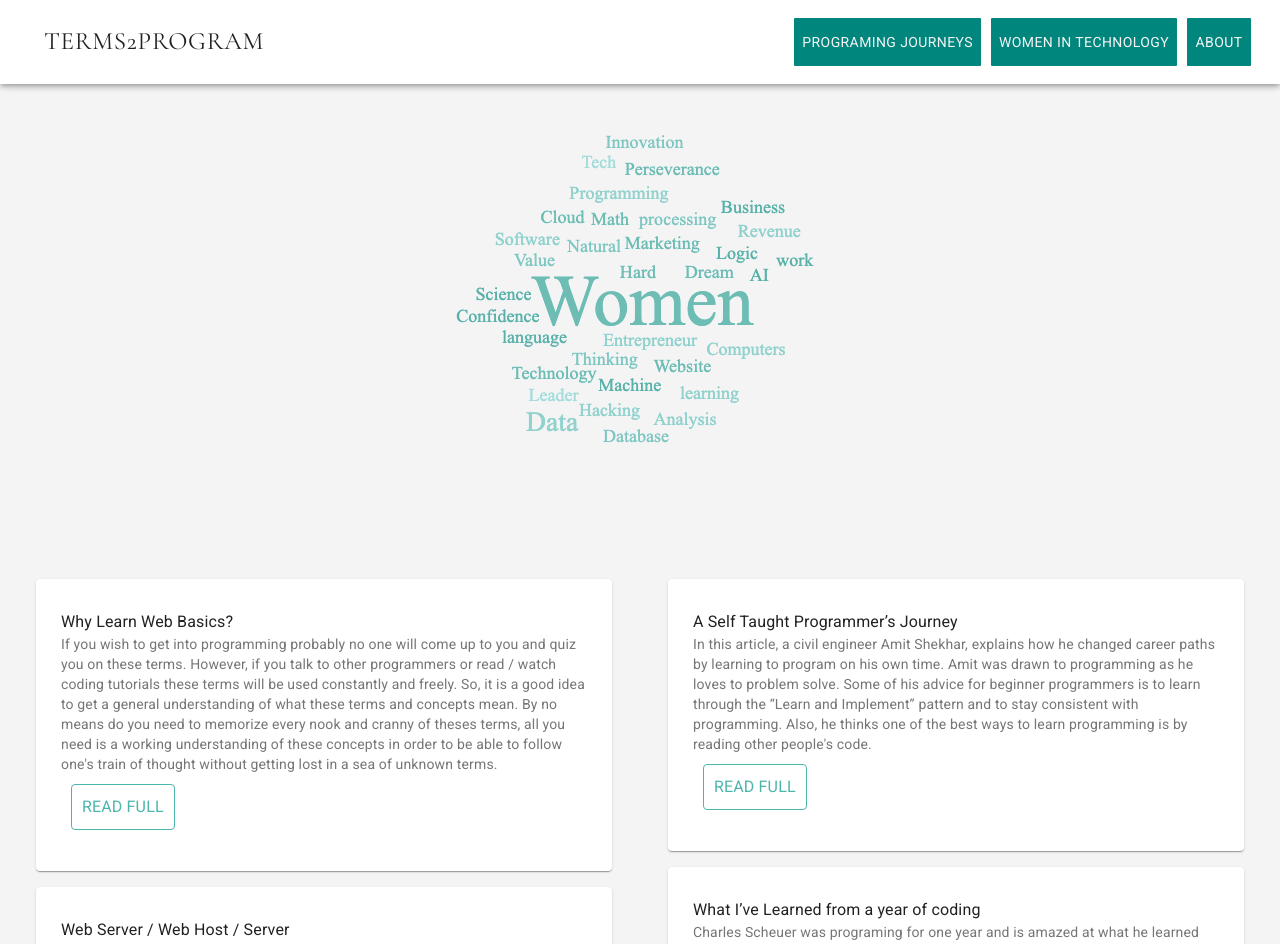
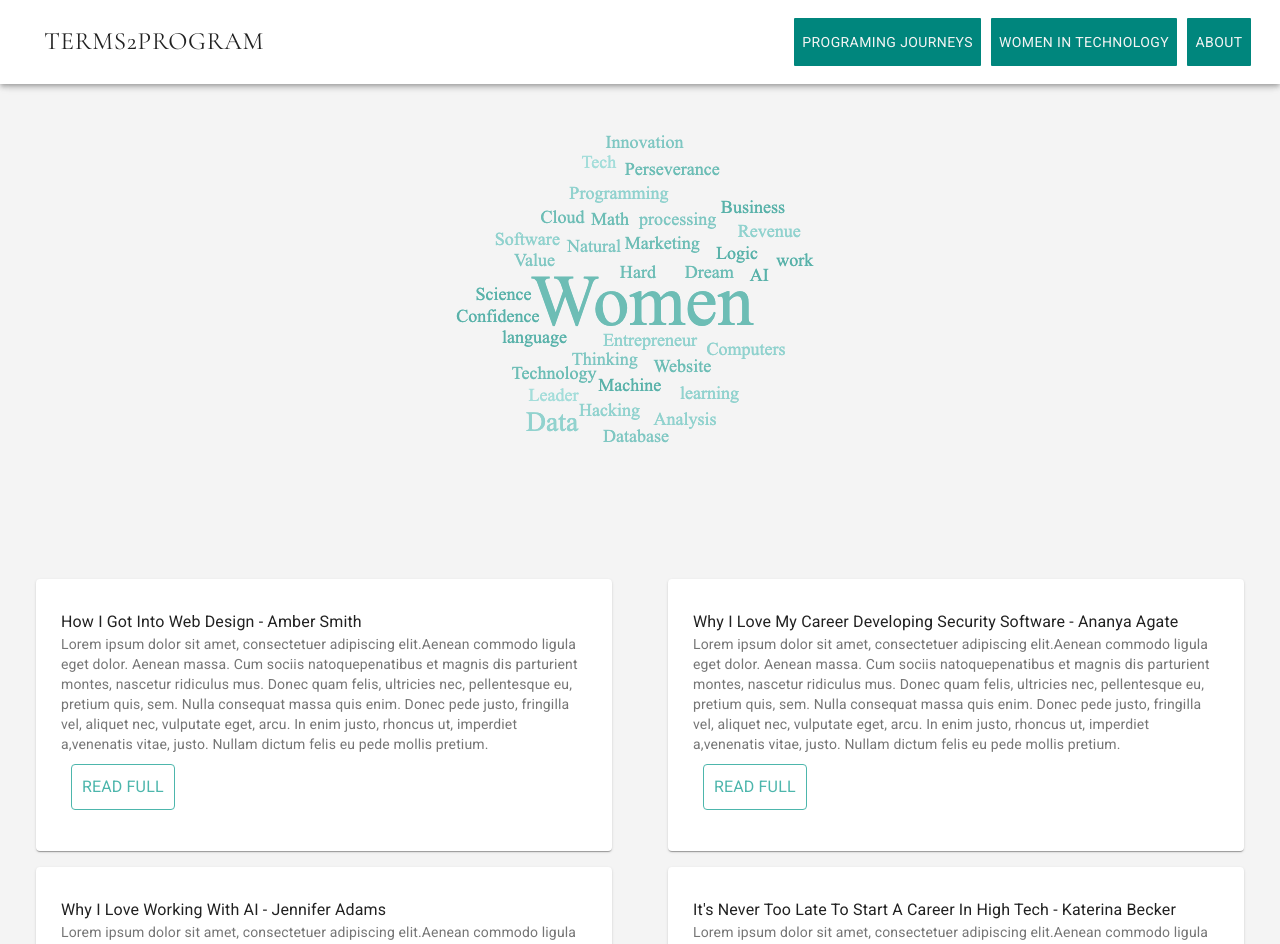
Before and after one commit to kristina-arezina/terms-2-program, a React (Create React App) app: page /women-in-tech in a window 1280 px wide. Shown: the top 944 px of the page. Built offline with nearby package versions, Linux system fonts and the light colour scheme.

Commit message:
changed the text on Women IN Tech

```diff
--- a/src/storeWomenInTech.js
+++ b/src/storeWomenInTech.js
@@ -1,24 +1,27 @@
 export const womenJourney = [
     {
         id: 1,
-        title: 'Why Learn Web Basics?',
-        description: "If you wish to get into programming probably no one will come up to you and quiz you on these " +
-            "terms. However, if you talk to other programmers or read / watch coding tutorials these terms will be " +
-            "used constantly and freely. So, it is a good idea to get a general understanding of what these terms and " +
-            "concepts mean. By no means do you need to memorize every nook and cranny of theses terms, all you need" +
-            " is a working understanding of these concepts in order to be able to follow one's train of thought " +
-            "without getting lost in a sea of unknown terms." ,
-            link: 'https://medium.com/mindorks/a-self-taught-programmers-journey-6899cff1aef0',
+        title: 'How I Got Into Web Design - Amber Smith',
+        description: "Lorem ipsum dolor sit amet, consectetuer adipiscing elit." +
+        "Aenean commodo ligula eget dolor. Aenean massa. Cum sociis natoque" +
+        "penatibus et magnis dis parturient montes, nascetur ridiculus mus." +
+      "  Donec quam felis, ultricies nec, pellentesque eu, pretium quis, sem. " +
+        "Nulla consequat massa quis enim. Donec pede justo, fringilla vel, aliquet " +
+        "nec, vulputate eget, arcu. In enim justo, rhoncus ut, imperdiet a," +
+        "venenatis vitae, justo. Nullam dictum felis eu pede mollis pretium.",
+            link: './src/WomenInTechOutreach.html',
 
     },
     {
         id: 2,
-        title: 'Web Server / Web Host / Server',
-        description: "Web server, web host and server are terms used interchangeably to describe the same concept. " +
-            "Every website that is viewed through one's computer is located on a separate computer called a web server. " +
-            "This computer (the server) is always running and connected to the internet. When someone wants to access a " +
-            "webpage through their digital device a copy of the webpage is downloaded from the server onto the user's " +
-            "machine to be displayed to the person.",
+        title: 'Why I Love Working With AI - Jennifer Adams',
+        description: "Lorem ipsum dolor sit amet, consectetuer adipiscing elit." +
+        "Aenean commodo ligula eget dolor. Aenean massa. Cum sociis natoque" +
+        "penatibus et magnis dis parturient montes, nascetur ridiculus mus." +
+      "  Donec quam felis, ultricies nec, pellentesque eu, pretium quis, sem. " +
+        "Nulla consequat massa quis enim. Donec pede justo, fringilla vel, aliquet " +
+        "nec, vulputate eget, arcu. In enim justo, rhoncus ut, imperdiet a," +
+        "venenatis vitae, justo. Nullam dictum felis eu pede mollis pretium.",
             link: 'https://www.freecodecamp.org/news/what-ive-learned-from-a-year-of-coding-bf39c5823e9b/',
     },
     {
@@ -54,21 +57,26 @@ export const womenJourney = [
 export const womenJourney2 = [
   {
       id: 1,
-      title: 'A Self Taught Programmer’s Journey',
-      description: "In this article, a civil engineer Amit Shekhar, explains how he changed career paths by learning " +
-          "to program on his own time. Amit was drawn to programming as he loves to problem solve. Some of his advice " +
-          "for beginner programmers is to learn through the “Learn and Implement” pattern and to stay consistent with " +
-          "programming. Also, he thinks one of the best ways to learn programming is by reading other people's code.",
+      title: 'Why I Love My Career Developing Security Software - Ananya Agate',
+      description: "Lorem ipsum dolor sit amet, consectetuer adipiscing elit." +
+      "Aenean commodo ligula eget dolor. Aenean massa. Cum sociis natoque" +
+      "penatibus et magnis dis parturient montes, nascetur ridiculus mus." +
+    "  Donec quam felis, ultricies nec, pellentesque eu, pretium quis, sem. " +
+      "Nulla consequat massa quis enim. Donec pede justo, fringilla vel, aliquet " +
+      "nec, vulputate eget, arcu. In enim justo, rhoncus ut, imperdiet a," +
+      "venenatis vitae, justo. Nullam dictum felis eu pede mollis pretium.",
       link: 'https://medium.com/mindorks/a-self-taught-programmers-journey-6899cff1aef0',
   },
   {
       id: 2,
-      title: 'What I’ve Learned from a year of coding',
-      description: "Charles Scheuer was programing for one year and is amazed at what he learned autonomously for that " +
-          "short period of time. He encourages new programmers to start small and simple as “nobody can expect to " +
-          "understand coding overnight”. Charles learned HTML and CSS first and recommends FreeCodeCamp.org to learn. " +
-          "Additionally, he recommends starting a programming project once you feel comfortable with the syntax of a" +
-          " programming language as it is one of the most efficient ways to learn.",
+      title: "It's Never Too Late To Start A Career In High Tech - Katerina Becker",
+      description: "Lorem ipsum dolor sit amet, consectetuer adipiscing elit." +
+      "Aenean commodo ligula eget dolor. Aenean massa. Cum sociis natoque" +
+      "penatibus et magnis dis parturient montes, nascetur ridiculus mus." +
+    "  Donec quam felis, ultricies nec, pellentesque eu, pretium quis, sem. " +
+      "Nulla consequat massa quis enim. Donec pede justo, fringilla vel, aliquet " +
+      "nec, vulputate eget, arcu. In enim justo, rhoncus ut, imperdiet a," +
+      "venenatis vitae, justo. Nullam dictum felis eu pede mollis pretium.",
   link: 'https://www.freecodecamp.org/news/what-ive-learned-from-a-year-of-coding-bf39c5823e9b/',
   },
   {
```
